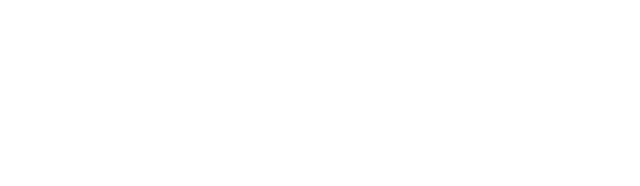
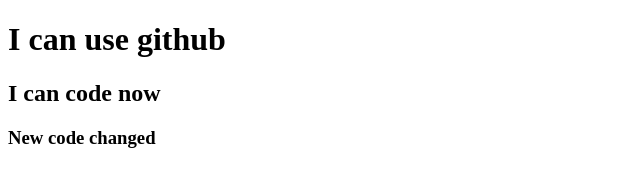
Before and after one commit to Ashfika-Lira/my-second-repo, a plain HTML site: page index.html in a window 1280 px wide. Shown: the whole page, without its empty margins (0-640 px from the left). Drawn offline with Linux system fonts and the light colour scheme.

Commit message:
added header

```diff
--- a/index.html
+++ b/index.html
@@ -7,6 +7,8 @@
     <title>My second github repo</title>
 </head>
 <body>
-
+    <h1>I can use github</h1>
+    <h2>I can code now</h2>
+    <h3>New code changed</h3>
 </body>
 </html>
```
